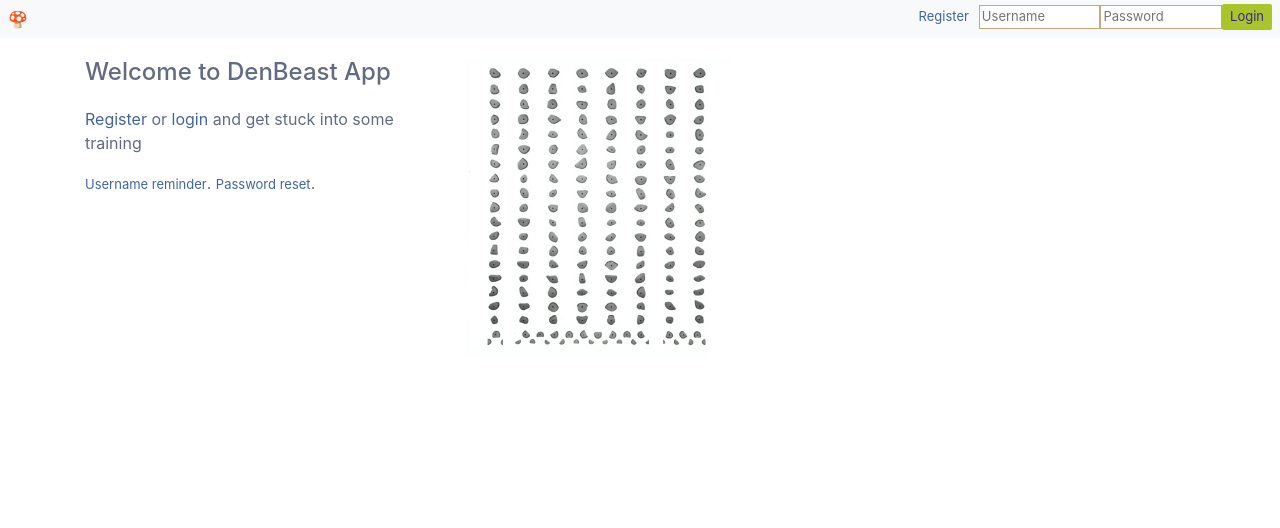
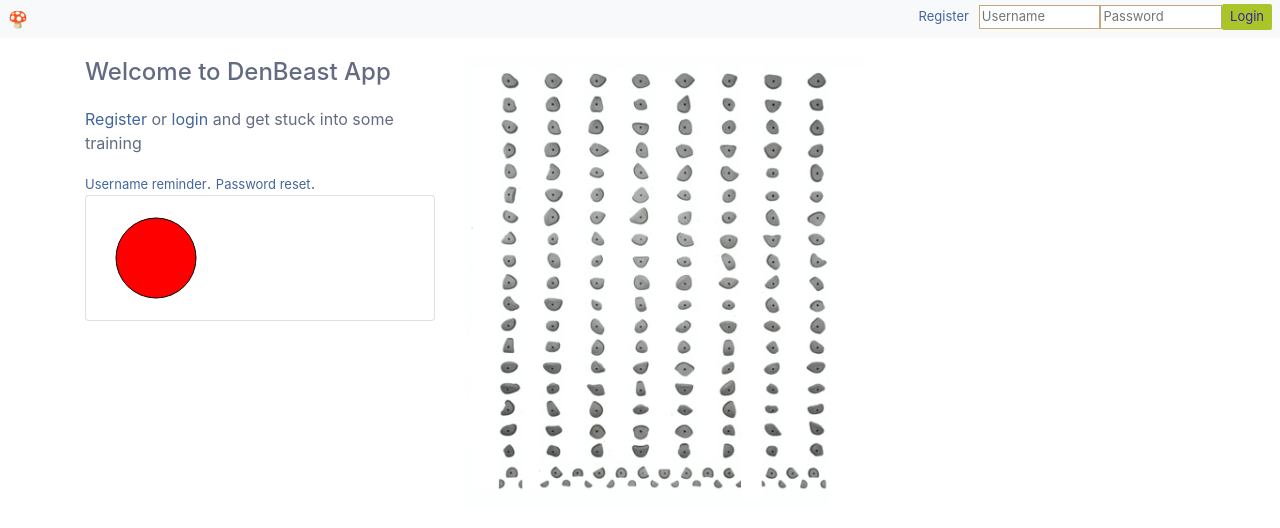
Before and after one commit to paulosjd/woodviz, a React (Create React App) app: page / in a window 1280 px wide. Shown: the top 528 px of the page. Built offline with nearby package versions, Linux system fonts and the light colour scheme.

Commit message:
Update various things

```diff
--- a/package.json
+++ b/package.json
@@ -15,6 +15,7 @@
     "react-redux": "^7.1.1",
     "react-router-dom": "^5.0.0",
     "react-scripts": "1.0.12",
+    "react-svg": "^11.0.15",
     "reactstrap": "^8.0.0",
     "recharts": "^1.6.2",
     "redux": "^4.0.1",
--- a/src/auth/login.css
+++ b/src/auth/login.css
@@ -128,6 +128,8 @@
     letter-spacing: 0.2rem;
     transition: 0.3s opacity ease;
     cursor: pointer;
+    margin-bottom: 10px;
+    margin-top: 10px;
 }
 
 .form-submit:hover{
--- a/src/home/guest.js
+++ b/src/home/guest.js
@@ -1,6 +1,6 @@
 import React, {Component} from 'react';
-import { Container, Row, Col } from 'reactstrap';
 import {connect} from "react-redux";
+import {Container, Row, Col, ListGroup, ListGroupItem} from 'reactstrap';
 import {setShowRegForm, focusUsernameInput} from "../store/actions/user";
 
 class GuestHome extends Component {
@@ -29,9 +29,16 @@ class GuestHome extends Component {
                             Password reset
                         </span>.
                     </div>
+                    <ListGroup className='menu-items-list'>
+                        <ListGroupItem className='hover-background'>
+                    <svg height="100" width="100">
+                        <circle className='mkrpl'  onClick={()=>console.log('sdfsdf')} cx="50" cy="50" r="40" stroke="black" fill="red" />
+                    </svg>
+                        </ListGroupItem>
+                    </ListGroup>
                 </Col>
                 <Col xs="8">
-                    <img height={300} src='images/board.png' />
+                    <img height={450} src='images/board.png' />
                 </Col>
             </Row>
             </Container>
--- a/src/index.css
+++ b/src/index.css
@@ -31,3 +31,19 @@
 .small-font {
   font-size: small;
 }
+
+.mkrpl {
+  /*animation: ripple1 0.7s linear infinite;*/
+  /*!*transform-origin: center;*!  not need if no transform in animation*/
+}
+
+@keyframes ripple1 {
+  0% {
+    /*transform: scale(0.5);*/
+    opacity: 0.3;
+  }
+  100% {
+    /*transform: scale(1);*/
+    opacity: 0.8;
+  }
+}
```
Also changed, not shown: 1 other file (tests, documents, lock files or other folders).
